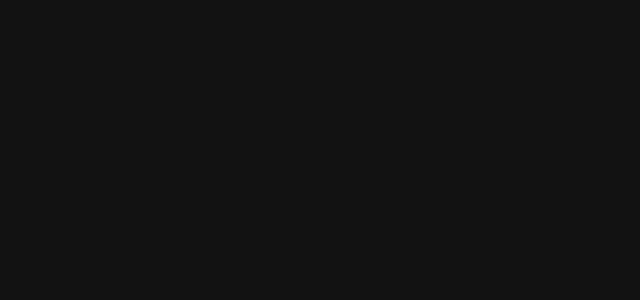
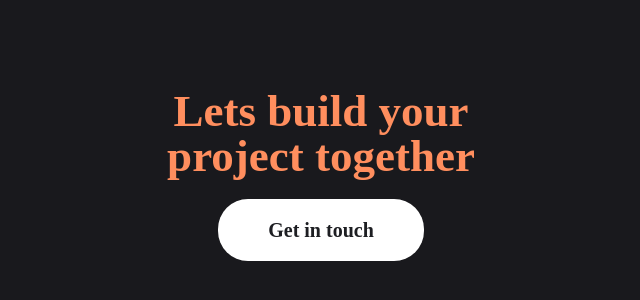
Before and after one commit to ArtyomSukiasyan/portfolio, a Next.js app: page / in a window 1280 px wide. Shown: the part 3389-3689 px from the top of the page, without its empty margins (319-959 px from the left). Before the commit the page ends 1935 px from the top, so only its background shows below. Built offline with nearby package versions, Linux system fonts and the light colour scheme.

Commit message:
feat: update main page

```diff
--- a/src/pages/index.tsx
+++ b/src/pages/index.tsx
@@ -3,6 +3,8 @@ import Head from "next/head";
 import Header from "../components/header/Header";
 import Preview from "../components/preview/Preview";
 import About from "../components/about/About";
+import Projects from "../components/projects/Projects";
+import Contact from "../components/contact/Contact";
 
 export default function Home() {
   return (
@@ -15,6 +17,8 @@ export default function Home() {
       <Header />
       <Preview />
       <About />
+      <Projects />
+      <Contact />
     </>
   );
 }
```
